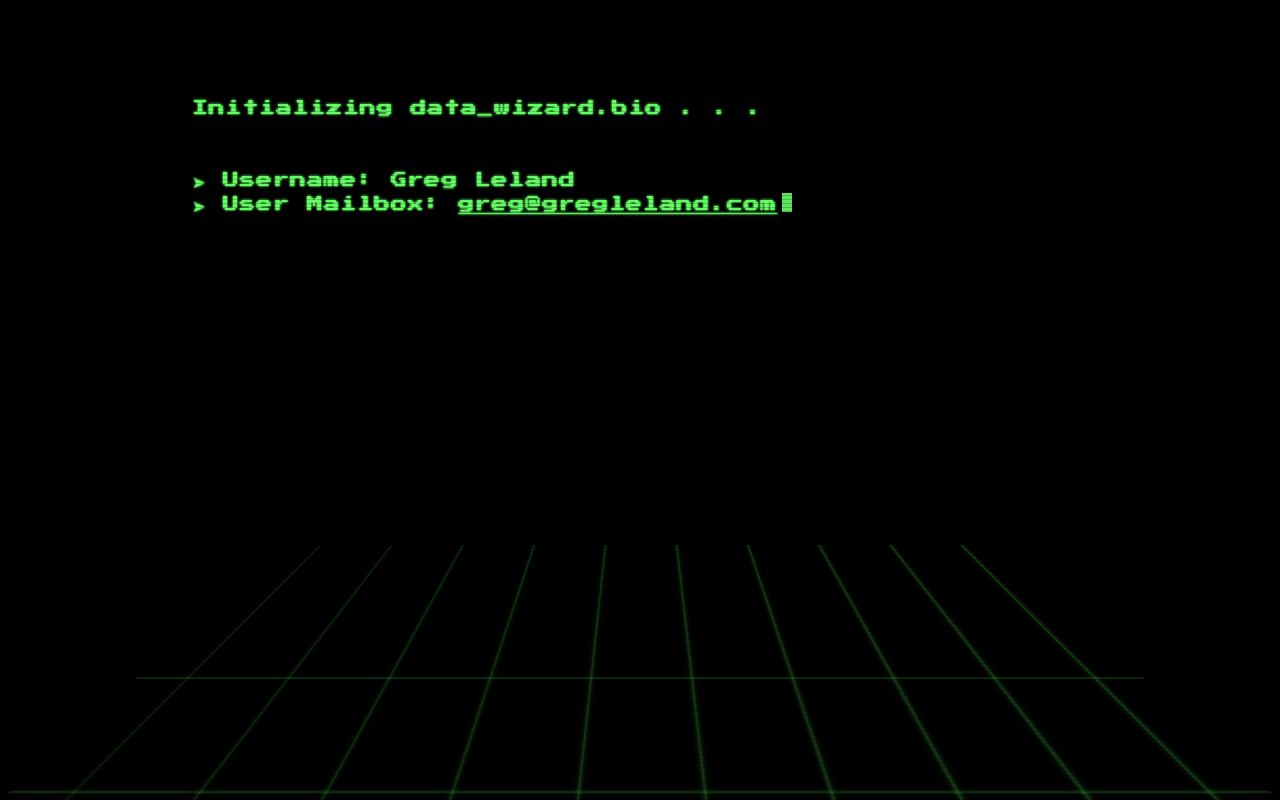
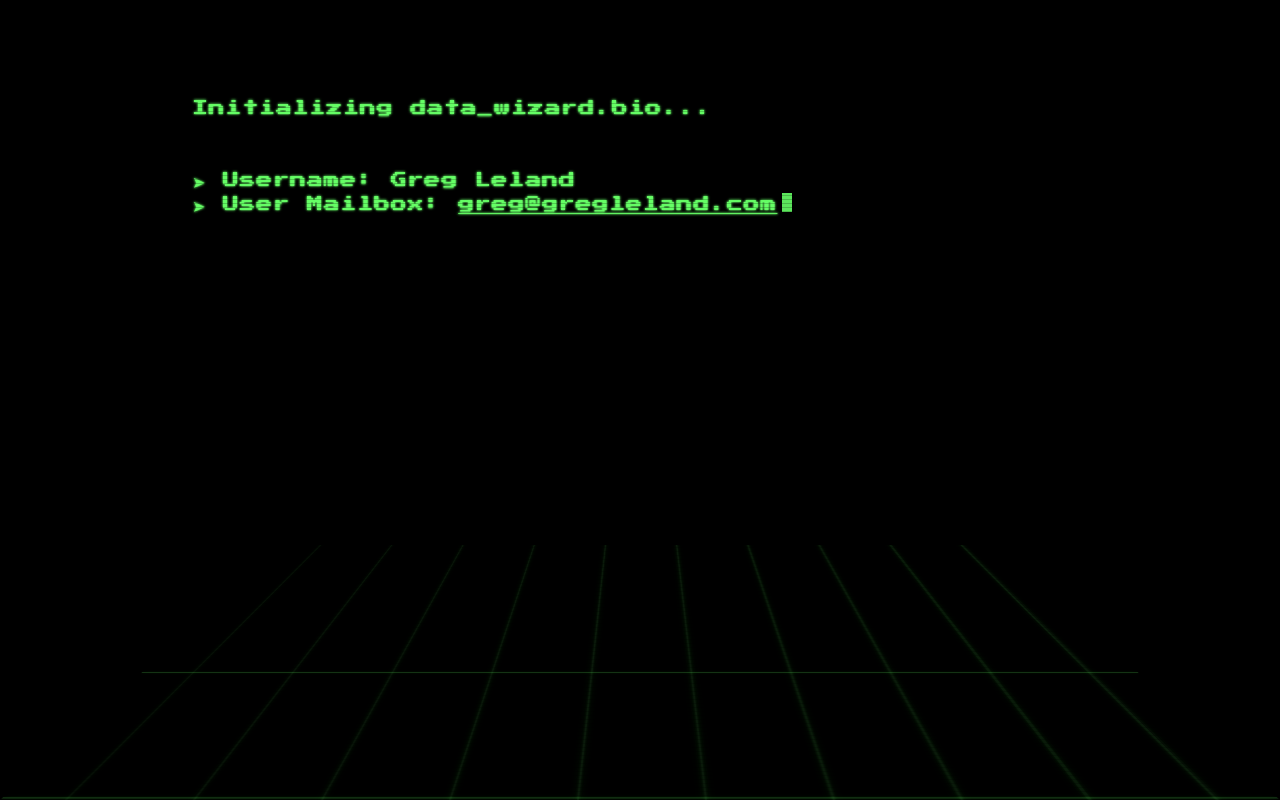
Before and after one commit to GregLeland/biopage, a plain HTML site: page index.html in a window 1280 px wide. Drawn offline with Linux system fonts and the light colour scheme.

Commit message:
bug fixes
Fixed an issue with glitching

```diff
--- a/animations.js
+++ b/animations.js
@@ -17,7 +17,7 @@ setInterval(() => {
 
 // Typing Effect Code
 const resumeLines = [
-  "Initializing data_wizard.bio . . .",
+  "Initializing data_wizard.bio...",
   " ",
   " ",
   "➤ Username: Greg Leland",
@@ -25,7 +25,7 @@ const resumeLines = [
   "➤ User Links: <a href='https://github.com/GregLeland' target='_blank'>GitHub</a> | <a href='https://linkedin.com/in/GregLeland' target='_blank'>LinkedIn</a>",
   " ",
   " ",
-  "Loading user bio . . .",
+  "Loading user bio...",
   " ",
   " ",
   "➤ Seasoned data expert with extensive experience in data analysis, marketing analytics, data engineering, and visualization across gaming, product, streaming video, and entertainment sectors.",
@@ -43,7 +43,7 @@ const resumeLines = [
   " ",
   " ",
   "Process finished successfully.",
-  "Program terminating . . .",
+  "Program terminating...",
   ">"
 ];
 
--- a/styles.css
+++ b/styles.css
@@ -37,12 +37,12 @@ body {
   position: absolute;
   bottom: 0;
   width: 4px;
-  background-color: rgba(102, 255, 102, 0.2);
+  background-color: rgba(102, 255, 102, 0.1);
   height: 200vh;
   transform-origin: bottom center;
   box-shadow:
-    0 0 5px rgba(102, 255, 102, 0.2),  /* Lighter glow closer */
-    0 0 10px rgba(102, 255, 102, 0.2), /* Mid glow */
+    0 0 5px rgba(102, 255, 102, 0.1),  /* Lighter glow closer */
+    0 0 10px rgba(102, 255, 102, 0.1), /* Mid glow */
     0 0 15px rgba(102, 255, 102, 0.1); /* Fainter glow farther out */
 }
 
@@ -53,8 +53,8 @@ body {
   height: 4px;
   background-color: rgba(102, 255, 102, 0.2);
   box-shadow:
-    0 0 5px rgba(102, 255, 102, 0.2),  /* Lighter glow closer */
-    0 0 10px rgba(102, 255, 102, 0.2), /* Mid glow */
+    0 0 5px rgba(102, 255, 102, 0.1),  /* Lighter glow closer */
+    0 0 10px rgba(102, 255, 102, 0.1), /* Mid glow */
     0 0 15px rgba(102, 255, 102, 0.1); /* Fainter glow farther out */
 }
 
```
